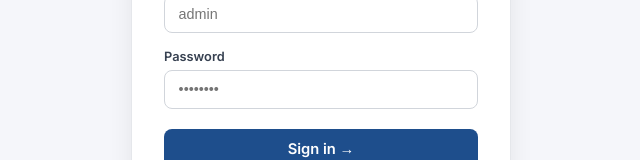
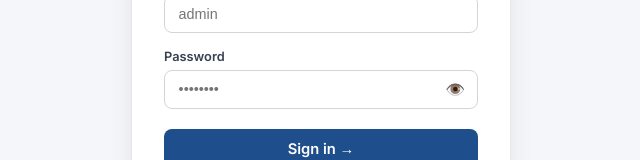
Before and after one commit to jainlavany/drdo-clone, a React (Vite) app in the folder client/: page /admin in a window 1280 px wide. Shown: the part 381-541 px from the top of the page, without its empty margins (319-959 px from the left). Built offline with nearby package versions, Linux system fonts and the light colour scheme; no server answers.

Commit message:
add eye again and fixed the homepage

```diff
--- a/client/src/admin/AdminLogin.css
+++ b/client/src/admin/AdminLogin.css
@@ -107,3 +107,40 @@
   font-size: 0.72rem;
   color: #9ca3af;
 }
+
+/* ── Password reveal wrapper ─────────────────────────── */
+.alog-pass-wrap {
+  position: relative;
+  display: flex;
+  align-items: center;
+}
+
+.alog-pass-wrap input {
+  width: 100%;
+  padding-right: 2.5rem;
+}
+
+.alog-eye-btn {
+  position: absolute;
+  right: 0.6rem;
+  top: 50%;
+  transform: translateY(-50%);
+  background: none;
+  border: none;
+  cursor: pointer;
+  padding: 0.2rem;
+  font-size: 1rem;
+  line-height: 1;
+  color: #6b7280;
+  display: flex;
+  align-items: center;
+  justify-content: center;
+  border-radius: 4px;
+  transition: color 0.15s, background 0.15s;
+  user-select: none;
+}
+
+.alog-eye-btn:hover {
+  color: #1e4e8c;
+  background: rgba(30,78,140,0.07);
+}
--- a/client/src/admin/AdminLogin.jsx
+++ b/client/src/admin/AdminLogin.jsx
@@ -9,6 +9,7 @@ export default function AdminLogin() {
   const [password, setPassword] = useState('');
   const [error, setError]       = useState('');
   const [loading, setLoading]   = useState(false);
+  const [showPass, setShowPass] = useState(false);
 
   useEffect(() => {
     verifyToken().then(ok => { if (ok) navigate('/admin/dashboard', { replace: true }); });
@@ -45,8 +46,26 @@ export default function AdminLogin() {
 
           <div className="alog-field">
             <label htmlFor="al-pass">Password</label>
-            <input id="al-pass" type="password" placeholder="••••••••" value={password}
-              onChange={e => setPassword(e.target.value)} required />
+            <div className="alog-pass-wrap">
+              <input
+                id="al-pass"
+                type={showPass ? 'text' : 'password'}
+                placeholder="••••••••"
+                value={password}
+                onChange={e => setPassword(e.target.value)}
+                required
+              />
+              <button
+                type="button"
+                className="alog-eye-btn"
+                onMouseEnter={() => setShowPass(true)}
+                onMouseLeave={() => setShowPass(false)}
+                tabIndex={-1}
+                aria-label="Hold to reveal password"
+              >
+                {showPass ? '🙈' : '👁️'}
+              </button>
+            </div>
           </div>
 
           <button type="submit" className="alog-btn" disabled={loading}>
```
Also changed, not shown: 1 other file (tests, documents, lock files or other folders).
